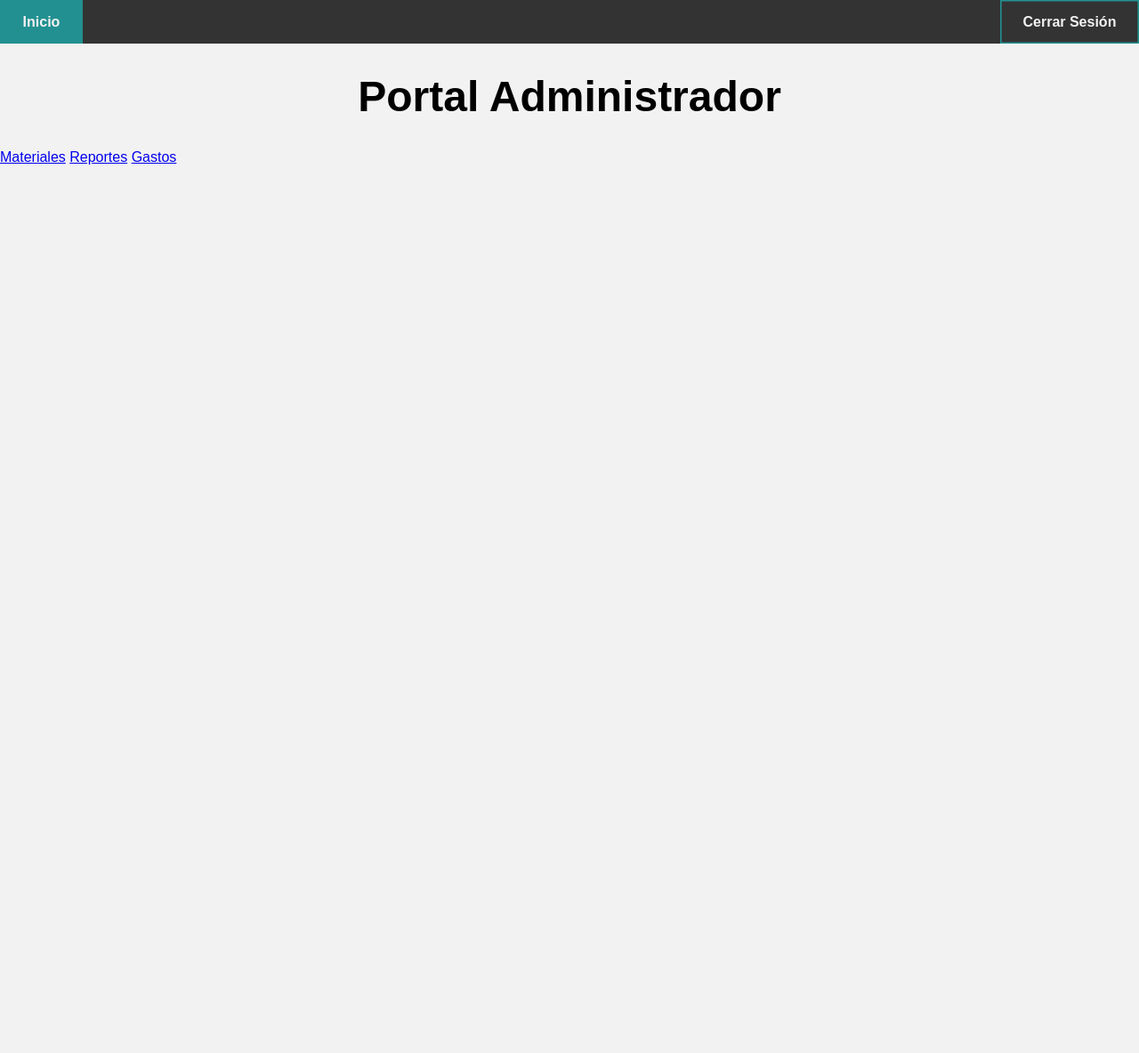
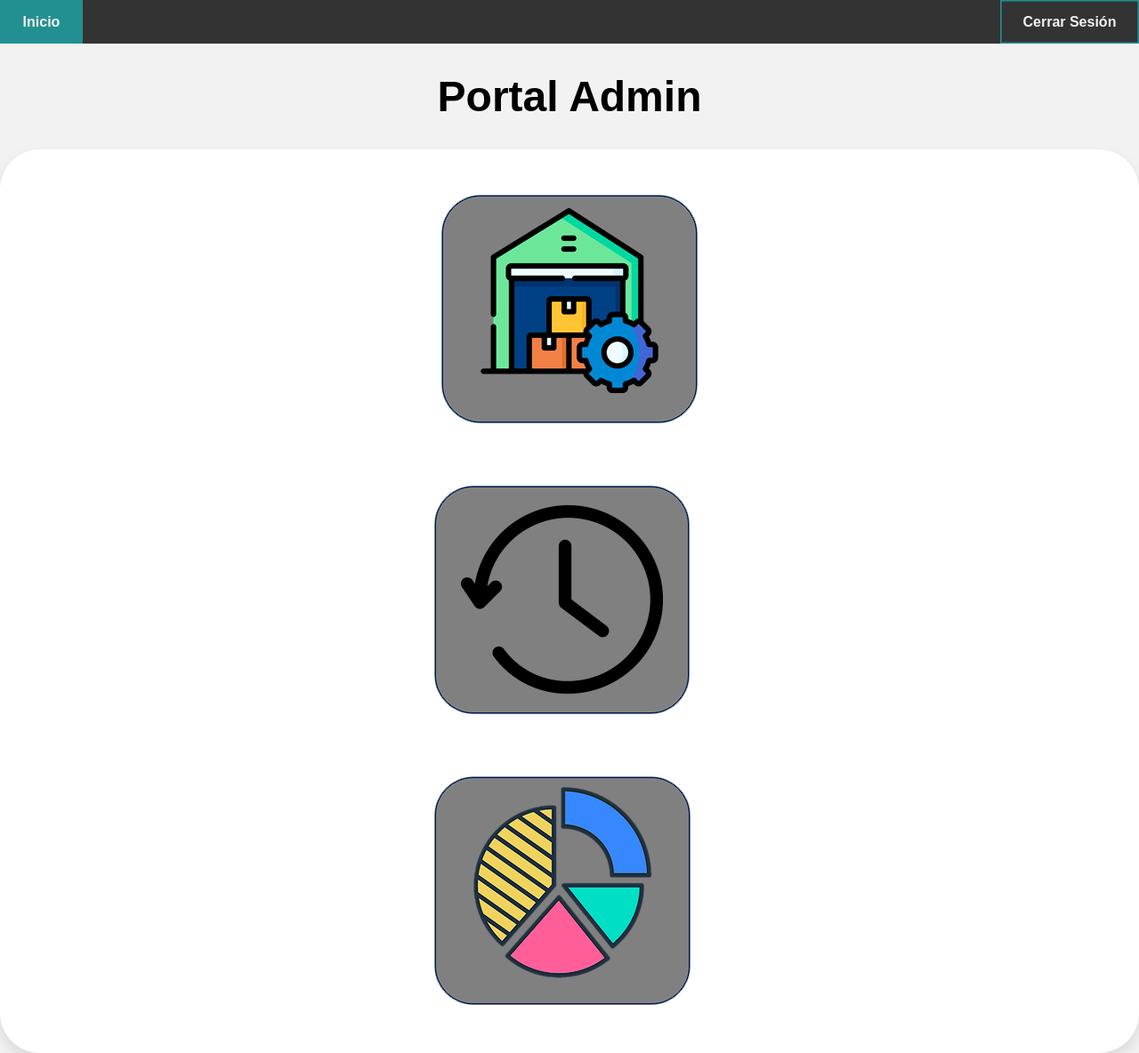
Before and after one commit to Luigix97/Plebes, a Django app: page /portal/admin/ in a window 1280 px wide. Shown: the whole page at 89% size. Before the commit the page ends 185 px from the top, so only its background shows below. Run offline with Django 3.2, Linux system fonts and the light colour scheme; a user stored in the database is signed in.

Commit message:
Update portal_admin.html and portal_intendencia.html

```diff
--- a/Pagina_Almacenes_Unison/templates/portal_admin.html
+++ b/Pagina_Almacenes_Unison/templates/portal_admin.html
@@ -5,12 +5,21 @@
 {% block content %}
 
 <body id="content" class="portal-content">
-  <h1>Portal Administrador</h1>
+  <h1>Portal Admin</h1>
 
-  <div id:"Botones-Portal" class="portal-content" >
-    <a href="{% url 'lista_materiales' %}">Materiales</a>
-    <a href="{% url 'lista_reportes' %}">Reportes</a>
-    <a href="{% url 'lista_gastos' %}">Gastos</a>
+  <div id="Botones-Portal" class="portal-content">
+    <a href="{% url 'lista_materiales' %}">
+      <img src="{% static 'img/materiales.png' %}" alt="Materiales">
+
+    </a>
+    <a href="{% url 'lista_reportes' %}">
+      <img src="{% static 'img/reportes.png' %}" alt="Reportes">
+
+    </a>
+    <a href="{% url 'lista_gastos' %}">
+      <img src="{% static 'img/gastos.png' %}" alt="Gastos">
+
+    </a>
   </div>
 
 </body>
--- a/Pagina_Almacenes_Unison/usuarios/static/Portal.css
+++ b/Pagina_Almacenes_Unison/usuarios/static/Portal.css
@@ -24,6 +24,10 @@
   transition: all 0.3s ease 0s;
   cursor: pointer;
   outline: none;
+  display: flex;
+  justify-content: space-between;
+  margin-left: 10px;
+  margin-right: 10px;
 }
 
 #Botones-Portal a {
```
Also changed, not shown: Pagina_Almacenes_Unison/templates/portal_intendencia.html (+4 -4 lines), Pagina_Almacenes_Unison/db.sqlite3, Pagina_Almacenes_Unison/usuarios/static/img/Gastos.png (added), Pagina_Almacenes_Unison/usuarios/static/img/Materiales.png (added), Pagina_Almacenes_Unison/usuarios/static/img/Reportes.png (added).
